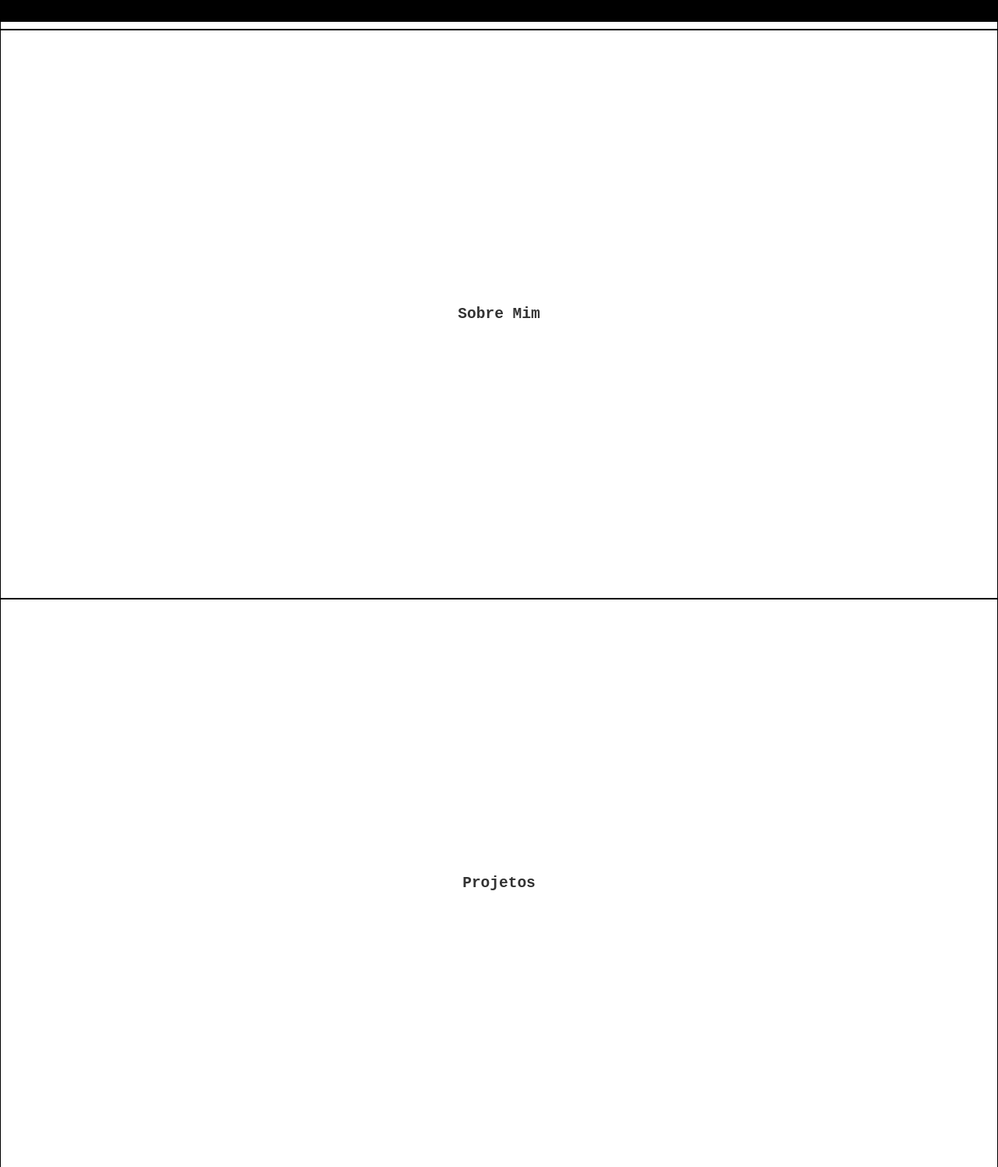
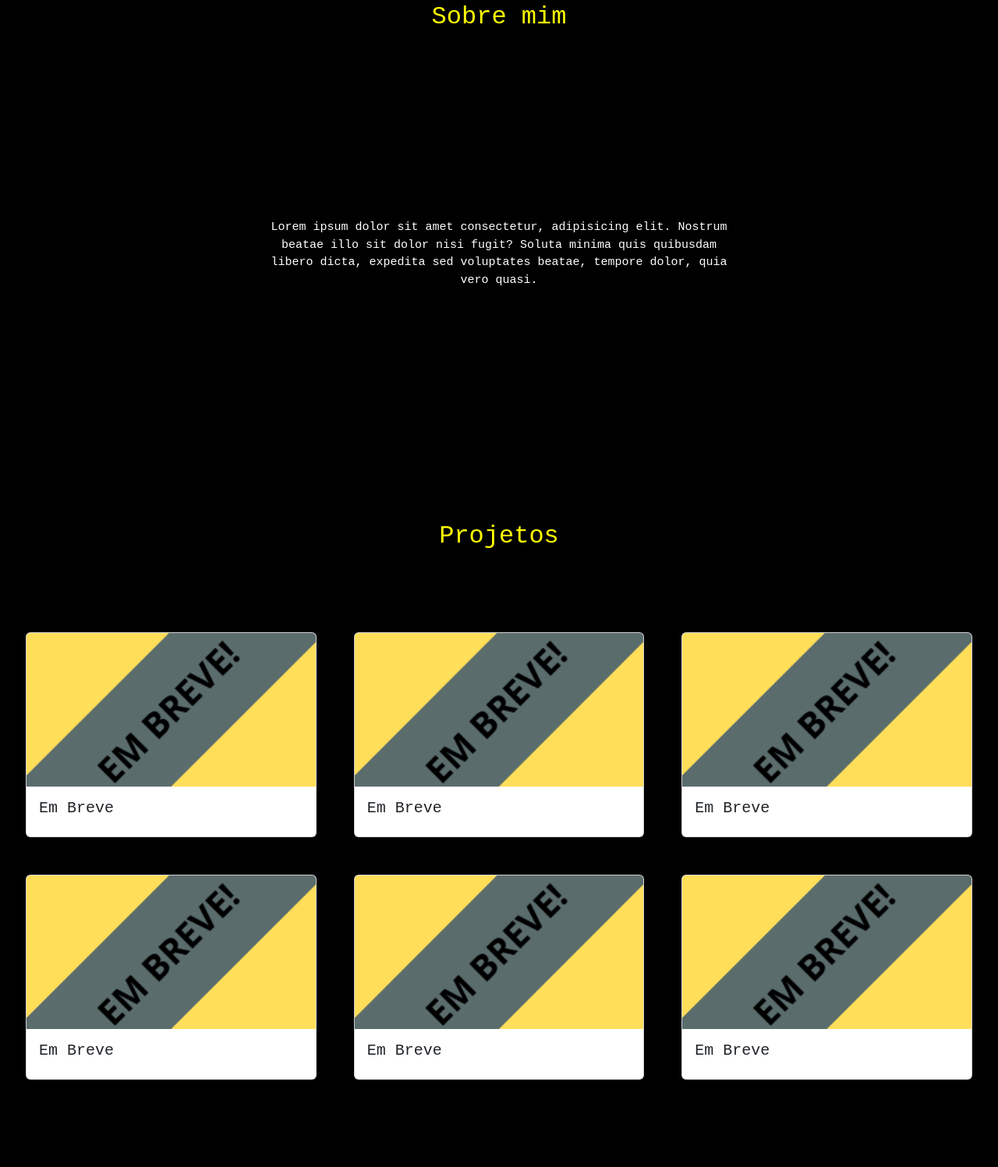
Before and after one commit to caramejunior/portfolio-web, a plain HTML site: page index.html in a window 1280 px wide. Shown: the part 692-2189 px from the top of the page at 78% size. Drawn offline with nearby package versions, Linux system fonts and the light colour scheme.

Commit message:
utilizando bootstrap para criação dos cards. agora iniciarei a responsividade.

```diff
--- a/index.html
+++ b/index.html
@@ -14,6 +14,10 @@
     />
     <link rel="icon" href="favicon.ico" type="image/x-icon" />
     <link rel="apple-touch-icon" sizes="180x180" href="apple-touch-icon.png" />
+    <link
+      rel="stylesheet"
+      href="https://cdn.jsdelivr.net/npm/bootstrap@5.3.0/dist/css/bootstrap.min.css"
+    />
     <link rel="stylesheet" href="styles.css" />
     <title>Carame Júnior</title>
   </head>
@@ -42,18 +46,79 @@
           <h2>Desenvolvedor Front-End</h2>
           <p>Aqui você irá encontrar tudo sobre mim.</p>
         </div>
-        <div class="cta-button">
+        <div class="curr-button">
           <a href="Currículo Carame Junior.pdf" download>
             <button>download currículo</button>
           </a>
         </div>
       </section>
       <section id="about">
-        <h2 class="about-page">Sobre Mim</h2>
+        <h2 class="about-sobre">Sobre mim</h2>
+        <p class="about-msg">
+          Lorem ipsum dolor sit amet consectetur, adipisicing elit. Nostrum
+          beatae illo sit dolor nisi fugit? Soluta minima quis quibusdam libero
+          dicta, expedita sed voluptates beatae, tempore dolor, quia vero quasi.
+        </p>
       </section>
 
       <section id="projects">
-        <h2 class="project-page">Projetos</h2>
+        <h2 class="projects-title">Projetos</h2>
+        <div class="row row-cols-1 row-cols-md-3 g-5 mt-5">
+          <div class="col">
+            <div class="card ">
+              <img src="img-em-breve.png" class="card-img-top" alt="em breve" />
+              <div class="card-body">
+                <h5 class="card-title">Em Breve</h5>
+                <p class="card-text"></p>
+              </div>
+            </div>
+          </div>
+          <div class="col">
+            <div class="card">
+              <img src="img-em-breve.png" class="card-img-top" alt="em breve" />
+              <div class="card-body">
+                <h5 class="card-title">Em Breve</h5>
+                <p class="card-text"></p>
+              </div>
+            </div>
+          </div>
+          <div class="col">
+            <div class="card">
+              <img src="img-em-breve.png" class="card-img-top" alt="em breve" />
+              <div class="card-body">
+                <h5 class="card-title">Em Breve</h5>
+                <p class="card-text"></p>
+              </div>
+            </div>
+          </div>
+          <div class="col">
+            <div class="card">
+              <img src="img-em-breve.png" class="card-img-top" alt="em breve" />
+              <div class="card-body">
+                <h5 class="card-title">Em Breve</h5>
+                <p class="card-text"></p>
+              </div>
+            </div>
+          </div>
+          <div class="col">
+            <div class="card">
+              <img src="img-em-breve.png" class="card-img-top" alt="em breve" />
+              <div class="card-body">
+                <h5 class="card-title">Em Breve</h5>
+                <p class="card-text"></p>
+              </div>
+            </div>
+          </div>
+          <div class="col">
+            <div class="card">
+              <img src="img-em-breve.png" class="card-img-top" alt="em breve" />
+              <div class="card-body">
+                <h5 class="card-title">Em Breve</h5>
+                <p class="card-text"></p>
+              </div>
+            </div>
+          </div>
+        </div>
       </section>
 
       <section id="experiencia">
--- a/styles.css
+++ b/styles.css
@@ -1,6 +1,10 @@
 * {
   margin: 0;
   padding: 0;
+}
+
+body, html {
+  background-color: #000;
 }
 
 nav {
@@ -61,14 +65,14 @@ main {
 /* section */
 section {
   display: flex;
+  flex-direction: column; /* Colocar os elementos em uma coluna */
+  align-items: center;
+  justify-content: flex-start; /* Alinhar o conteúdo no topo */
   height: 83vh;
-  align-items: center;
-  justify-content: center;
-  text-align: center;
   padding: 2rem;
-  color: #333;
+  color: yellow;
   font-family: monospace;
-  border: 1px solid black;
+  border: 1px solid black
 }
 
 #home {
@@ -109,13 +113,13 @@ section {
 
 /* BOTÃO */
 
-.cta-button {
+.curr-button {
   position: absolute;
   top: 63%;
   left: 25%;
 }
 
-.cta-button button {
+.curr-button button {
   background-color: #333;
   color: #fff;
   border: none;
@@ -124,7 +128,7 @@ section {
   cursor: pointer;
 }
 
-.cta-button button:hover {
+.curr-button button:hover {
   opacity: 0.7;
 }
 
@@ -254,20 +258,47 @@ footer {
   .img-home {
     display: none;
   }
-  .cta-button {
+  .curr-button {
     text-align: center;
     margin-top: 10px;
   }
 }
 
 @media (max-width: 980px) {
-  .cta-button {
+  .curr-button {
     position: absolute;
     bottom: 20px;
-    top: 85%;
+    top: 77%;
     left: 50%;
     transform: translateX(-50%);
   }
+}
 
+/* SOBRE */
 
+#about {
+  background-color: #000;
+  color: #fff;
+  display: flex;
+  flex-direction: column;
+  align-items: center;
+  padding-top: 30px;
 }
+
+.about-sobre {
+  color: yellow;
+}
+
+.about-msg {
+  font-size: 15px;
+  margin-top: auto;
+  margin-bottom: auto;
+  text-align: center;
+  width: 50%;
+}
+
+/* PROJETOS  */
+
+.projects-title {
+  color: yellow;
+}
```
Also changed, not shown: img-em-breve.png (added).
